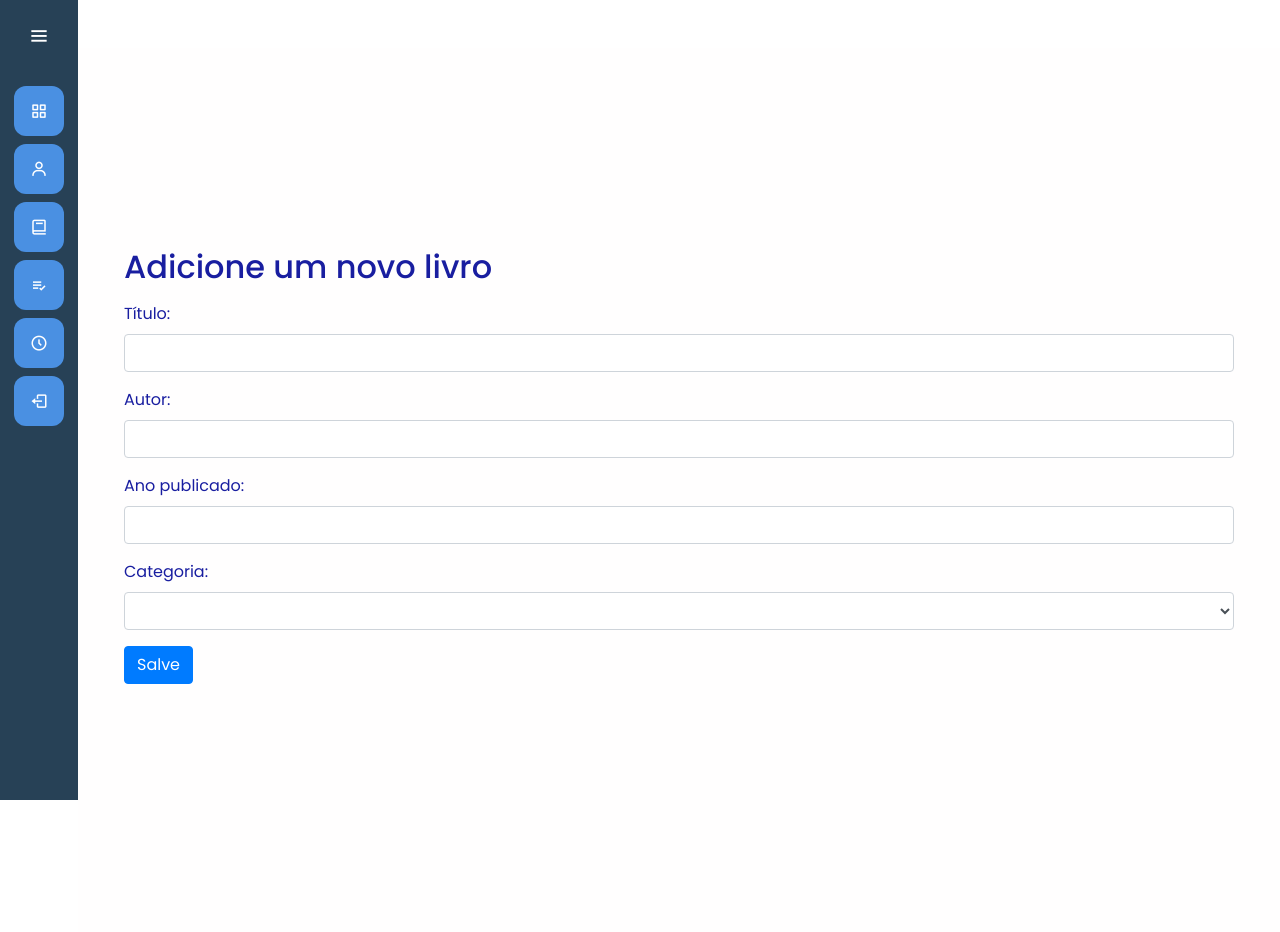
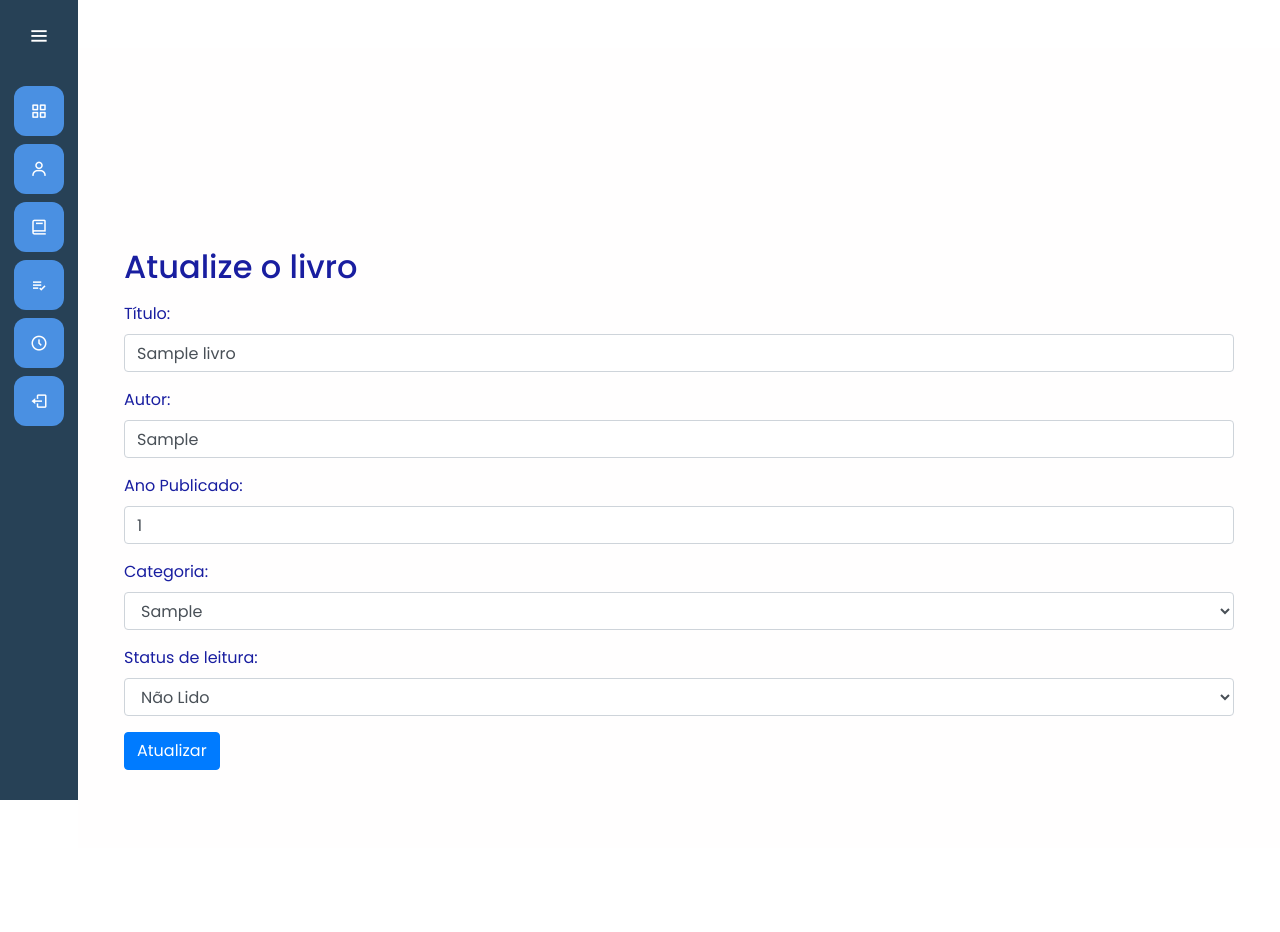
Before and after one commit to LucasSukar/ViraPag, a Django app: page /mainapp/atualizar/1/ in a window 1280 px wide. After the commit the page ends 800 px from the top, so only its background shows below. Run offline with Django 5.2, Linux system fonts and the light colour scheme; a user stored in the database is signed in; tables that the repository leaves empty hold one stand-in row (values such as "Sample post"); lists and menus that the app fills with data are empty; parts of the project's set-up code (start-up, migrations or seed data) failed here and were passed over.

Commit message:
Status de Livro

```diff
--- /dev/null
+++ b/mainapp/templates/mainapp/livro_update.html
@@ -0,0 +1,50 @@
+{% extends "base.html" %}
+
+{% block 'head' %}
+    {% load static %}
+    <link rel="stylesheet" href="{% static 'mainapp/css/mainapp.css' %}">
+{% endblock %}
+
+{% block 'dashboard' %}
+
+<div class="container mt-5">
+    <div aria-live="polite" aria-atomic="true" style="position: relative; min-height: 200px;">
+        <div id="toastContainer" style="position: absolute; top: 0;">
+        </div>
+    </div>
+    <h2>Atualize o livro</h2>
+    <form method="post" class="mt-3">
+        {% csrf_token %}
+        <div class="form-group">
+            <label for="titulo">Título:</label>
+            <input type="text" class="form-control" id="titulo" name="titulo" value="{{ livro.titulo }}" required>
+        </div>
+        <div class="form-group">
+            <label for="autor">Autor:</label>
+            <input type="text" class="form-control" id="autor" name="autor" value="{{ livro.autor }}" required>
+        </div>
+        <div class="form-group">
+            <label for="anopublicado">Ano Publicado:</label>
+            <input type="number" class="form-control" id="anopublicado" name="anopublicado" value="{{ livro.anopublicado }}" required>
+        </div>
+        <div class="form-group">
+            <label for="genero">Categoria:</label>
+            <select class="form-control" id="genero" name="genero">
+                {% for categoria in categorias %}
+                    <option value="{{ categoria.id }}" {% if categoria.id == livro.genero.id %}selected{% endif %}>{{ categoria.genero }}</option>
+                {% endfor %}
+            </select>
+        </div>
+        <div class="form-group">
+            <label for="status_leitura">Status de leitura:</label>
+            <select class="form-control" id="status_leitura" name="status_leitura">
+                {% for status in livro.STATUS_LEITURA_CHOICES %}
+                    <option value="{{ status.0 }}" {% if status.0 == livro.status_leitura %}selected{% endif %}>{{ status.1 }}</option>
+                {% endfor %}
+            </select>
+        </div>
+        <button type="submit" class="btn btn-primary">Atualizar</button>
+    </form>
+</div>
+
+{% endblock %}
--- a/mainapp/views.py
+++ b/mainapp/views.py
@@ -19,7 +19,7 @@ from django.utils import timezone
 
 class HomeView(View):
     def get(self, request):
-        contexto = {}
+        contexto = {'user': request.user if request.user.is_authenticated else None}
         if request.user.is_authenticated:
             livros_usuario = Livro.objects.filter(usuario=request.user)
             total_livros = livros_usuario.count()
@@ -36,10 +36,9 @@ class HomeView(View):
                 contexto['genero_menos_comum'] = 'Indisponível'
 
             contexto['total_livros'] = total_livros
-        else:
-            pass
 
         return render(request, 'mainapp/home.html', contexto)
+
 
 class CadastroView(View):
     def get(self, request):
@@ -133,19 +132,21 @@ class LivroCreateView(LoginRequiredMixin, View):
         return redirect('biblioteca')
 
 
-class LivroUpdateView(LoginRequiredMixin,View):
+class LivroUpdateView(LoginRequiredMixin, View):
     def get(self, request, pk):
         livro = get_object_or_404(Livro, pk=pk)
-        return render(request, 'mainapp/livro_form.html', {'livro': livro})
+        return render(request, 'mainapp/livro_update.html', {'livro': livro, 'categorias': Categoria.objects.all()})
 
     def post(self, request, pk):
         livro = get_object_or_404(Livro, pk=pk)
         livro.titulo = request.POST.get('titulo')
         livro.autor = request.POST.get('autor')
         livro.anopublicado = request.POST.get('anopublicado')
-        livro.genero=request.POST.get('genero')
+        livro.genero = get_object_or_404(Categoria, pk=request.POST.get('genero'))
+        livro.status_leitura = request.POST.get('status_leitura')
         livro.save()
         return redirect('biblioteca')
+
 
 
 class LivroDeleteView(LoginRequiredMixin,View):
```
Also changed, not shown: mainapp/templates/mainapp/livro_detail.html (+2 -0 lines).
